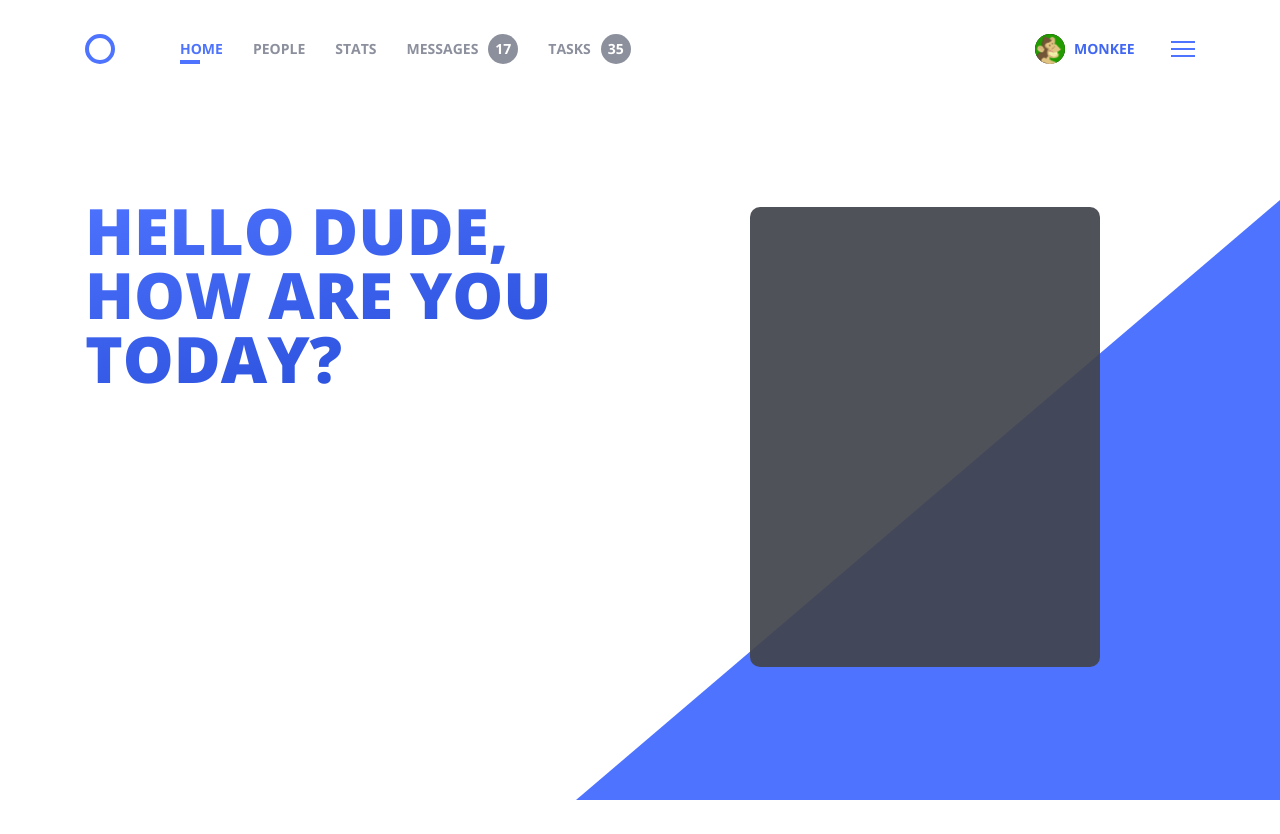
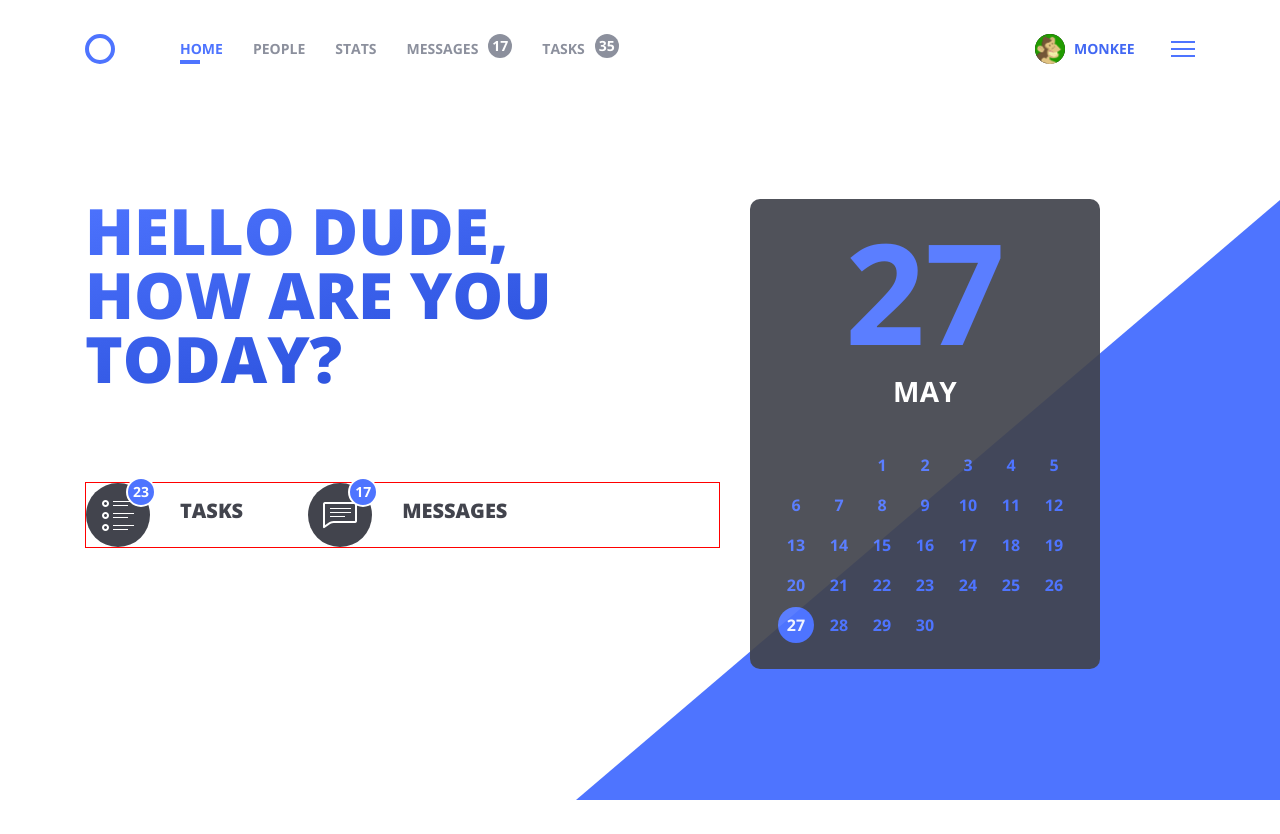
Before and after one commit to Maciejf85/twoheads_test, a website: page index.html in a window 1280 px wide. Drawn offline with nearby package versions, Linux system fonts and the light colour scheme.

Commit message:
notification images

```diff
--- a/index.html
+++ b/index.html
@@ -60,19 +60,75 @@
               <div class="col-7">
                 <section class="main__section-left">
                   <h1 class="main__section-left-header">hello dude, how are you today?</h1>
+                  <div class="notification__icon">
+                    <div class="notification__icon-item">
+                      <div class="item-image">
+                        <img src="./images/task-icon.png" alt="tasks"></img>
+                        <div class="counter">23</div>
+                      </div>
+                      <div class="item-caption">tasks</div>
+                    </div>
+                    <div class="notification__icon-item">
+                      <div class="item-image">
+                        <img src="./images/group.png" alt="tasks"></img>
+                        <div class="counter">17</div>
+                      </div>
+                      <div class="item-caption">messages</div>
+                    </div>
+                    </div>
+
                 </section>
+                <!-- / left section -->
               </div>
               <div class="col-5">
                 <section class="main__section-right">
                   <div class="calendar">
-                <div class="calendar__currentDate"></div>
-                <div class="calendar__currentMonth"></div>
-                <div class="calendar__daysList"></div>
+                    <div class="calendar__currentDate">27</div>
+                    <div class="calendar__currentMonth">may</div>
+                    <div class="calendar__daysList">
+                      <span></span>
+                      <span></span>
+                      <span>1</span>
+                      <span>2</span>
+                      <span>3</span>
+                      <span>4</span>
+                      <span>5</span>
+                      <span>6</span>
+                      <span>7</span>
+                      <span>8</span>
+                      <span>9</span>
+                      <span>10</span>
+                      <span>11</span>
+                      <span>12</span>
+                      <span>13</span>
+                      <span>14</span>
+                      <span>15</span>
+                      <span>16</span>
+                      <span>17</span>
+                      <span>18</span>
+                      <span>19</span>
+                      <span>20</span>
+                      <span>21</span>
+                      <span>22</span>
+                      <span>23</span>
+                      <span>24</span>
+                      <span>25</span>
+                      <span>26</span>
+                      <span class="active">27</span>
+                      <span>28</span>
+                      <span>29</span>
+                      <span>30</span>
+                      <span></span>
+                      <span></span>
+                      <span></span>
+                    </div>
                   </div>
                 </section>
+                <!-- / right section -->
               </div>
             </div>
           </main>
+          <!-- / main -->
     </div>
     <div class="background">
       <div class="background__triangle"></div>
--- a/scss/main.scss
+++ b/scss/main.scss
@@ -32,10 +32,12 @@ body {
       margin-right: 30px;
 
       .notification {
+        display: flex;
+        align-items: center;
+        justify-content: center;
         margin-left: 10px;
-        text-align: center;
-        width: 30px;
-        height: 30px;
+        width: 24px;
+        height: 24px;
         background: #8c909d;
         border-radius: 50%;
         color: white;
@@ -127,18 +129,100 @@ body {
       background-clip: text;
       -webkit-text-fill-color: transparent;
     }
+    .notification__icon {
+      display: flex;
+      margin-top: 91px;
+      border: 1px solid red;
+      &-item {
+        display: flex;
+        align-items: center;
+        margin-right: 65px;
+        .item-image {
+          position: relative;
+          display: flex;
+          justify-content: center;
+          align-items: center;
+          width: 64px;
+          height: 64px;
+          border-radius: 50%;
+          background-color: #42444d;
+
+          .counter {
+            position: absolute;
+            top: -6px;
+            right: -6px;
+            display: flex;
+            justify-content: center;
+            align-items: center;
+            border-radius: 50%;
+            width: 30px;
+            height: 30px;
+            border: 2px solid white;
+            color: white;
+            background-color: #4e74ff;
+            font-size: 14px;
+            font-weight: bold;
+          }
+        }
+        .item-caption {
+          text-transform: uppercase;
+          font-size: 20px;
+          font-weight: 800;
+          color: #42444d;
+          padding-bottom: 8px;
+          margin-left: 30px;
+        }
+      }
+    }
   }
   &__section-right {
     .calendar {
       display: flex;
       flex-direction: column;
+      align-items: center;
+      // margin-top: 8px;
       width: 350px;
-      height: 460px;
-      margin: 8px 0;
-      padding: 5px 0 0;
+      height: 470px;
+      padding: 22px;
       opacity: 0.92;
       border-radius: 10px;
       background-color: #42444d;
+
+      &__currentDate {
+        font-size: 140px;
+        font-weight: bold;
+        color: #4e74ff;
+      }
+      &__currentMonth {
+        margin-top: 16px;
+        font-size: 28px;
+        font-weight: bold;
+        color: white;
+        letter-spacing: 0.28px;
+        text-transform: uppercase;
+      }
+      &__daysList {
+        margin-top: 40px;
+        display: flex;
+        justify-content: center;
+        flex-wrap: wrap;
+        height: 200px;
+        span {
+          display: flex;
+          align-items: center;
+          justify-content: center;
+          height: 36px;
+          width: 36px;
+          margin: 2px 3.5px;
+          font-weight: bold;
+          color: #4e74ff;
+          &.active {
+            border-radius: 50%;
+            background: #4e74ff;
+            color: white;
+          }
+        }
+      }
     }
   }
 }
```
Also changed, not shown: css/main.css, images/group.png (added), images/task-icon.png (added), 1 other file. Lines whose indentation alone changed are shown as unchanged.
